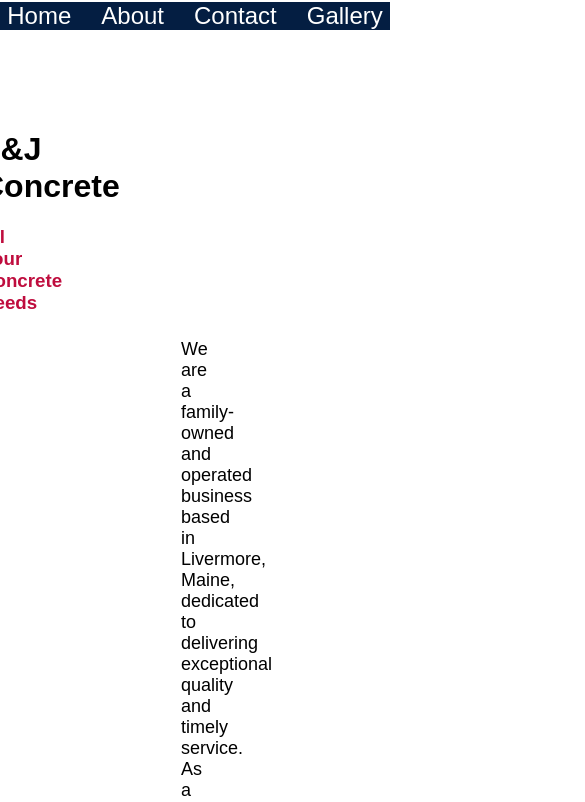
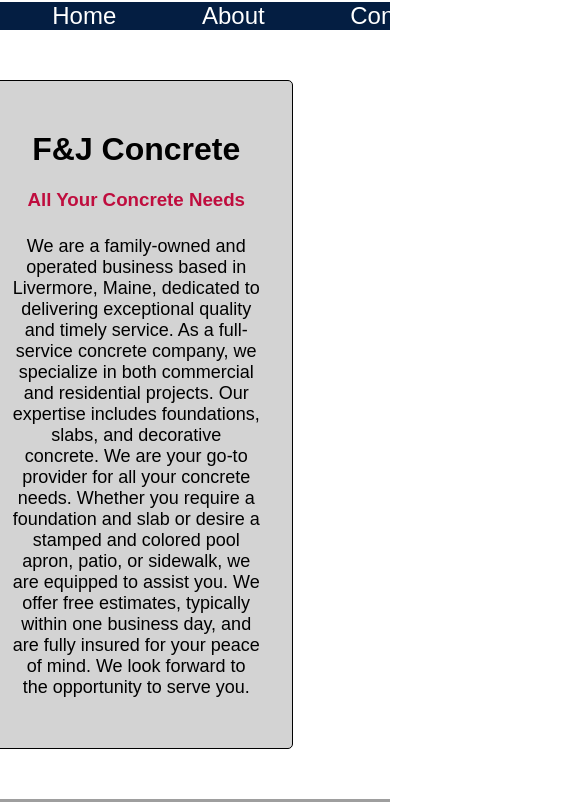
Before and after one commit to ToneMachine/f-jconcrete, a plain HTML site: page index.html in a window 390 px wide. Shown: the part 38-840 px from the top of the page, 585 px wide, since content can reach past the window. Drawn offline with Linux system fonts and the light colour scheme; grey boxes are pictures that could not be loaded.

Commit message:
more mobile friendly

```diff
--- a/css/style.css
+++ b/css/style.css
@@ -26,7 +26,7 @@ html, body{
 .navbar ul{
     display: grid;
     grid-auto-flow: column; /* Aligns items in a row */
-    gap: 30px; /* Adjust spacing between items */
+    gap: 30%; /* Adjust spacing between items */
     list-style-type: none;
     color: white;
     font-size: x-large;
@@ -54,7 +54,7 @@ html, body{
     margin-top: 50px;
     margin-bottom: 50px;
     margin-left: -20px;
-    margin-right: 500px;
+    margin-right: 25%;
 }
 
 .paragraph h1{
@@ -68,8 +68,8 @@ html, body{
 }
 
 .paragraph p{
-    margin-left: 200px;
-    margin-right: 200px;
+    margin-left: 10%;
+    margin-right: 10%;
     margin-top: 25px;
     margin-bottom: 50px;
     font-size: large;
@@ -83,6 +83,7 @@ html, body{
     background-repeat: no-repeat;
     background-position-x: right;
     background-position-y: center;
+    background-size: 50%;
 }
 
 /*contact background*/
@@ -91,6 +92,7 @@ html, body{
     background-repeat: no-repeat;
     background-position-x: right;
     background-position-y: center;
+    background-size: 25%;
 }
 
 /*footer*/
```
